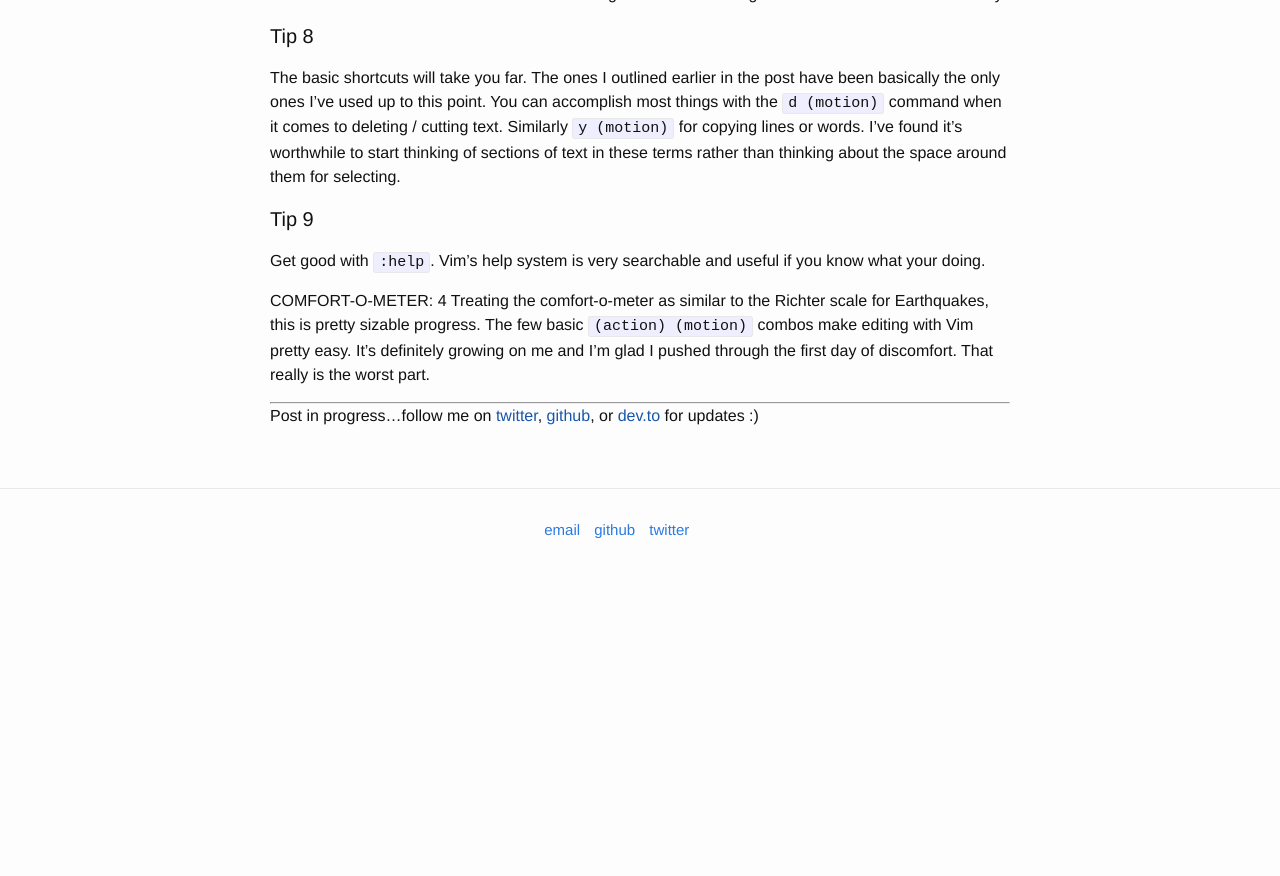
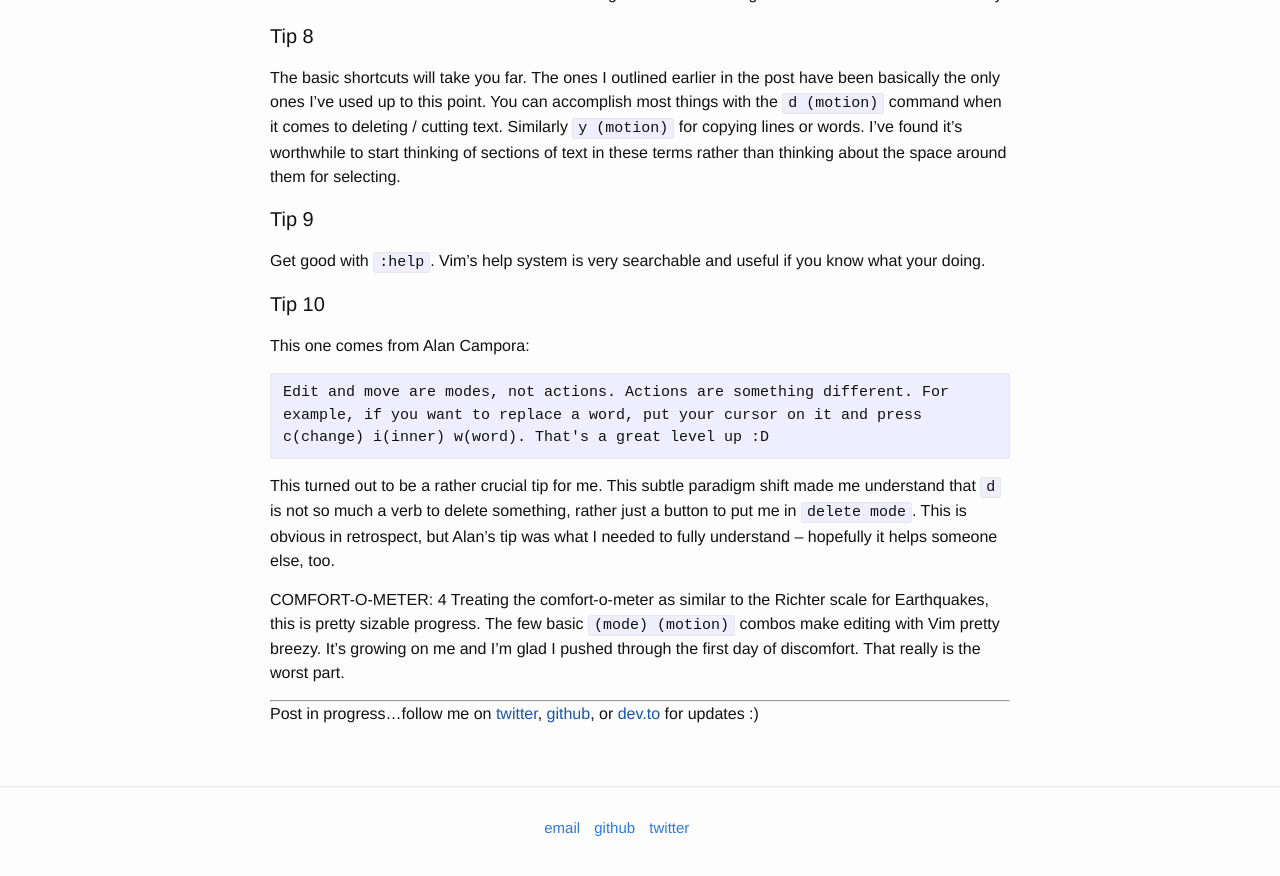
Before and after one commit to vincecampanale/blog, a Jekyll site: the page built from _posts/2017-08-01-first-two-weeks-vim.markdown, in a window 1280 px wide and 900 px high, scrolled down 3538 px. Shown: the top 876 px of the window. Built offline with Jekyll 4.4.1, drawn with Linux system fonts in a browser that asks for light colours; before the commit the page ends 4139 px from its top, so only the background shows below that.

Commit message:
post(two-weeks-vim): end of week 1 update

````diff
--- a/_posts/2017-08-01-first-two-weeks-vim.markdown
+++ b/_posts/2017-08-01-first-two-weeks-vim.markdown
@@ -117,8 +117,17 @@ The basic shortcuts will take you far. The ones I outlined earlier in the post h
 #### Tip 9
 Get good with `:help`. Vim's help system is very searchable and useful if you know what your doing.
 
+#### Tip 10
+This one comes from Alan Campora:
+```
+Edit and move are modes, not actions. Actions are something different. For example, if you want to replace a word, put your cursor on it and press c(change) i(inner) w(word). That's a great level up :D
+```
+
+This turned out to be a rather crucial tip for me. This subtle paradigm shift made me understand that `d` is not so much a verb to delete something, rather just a button to put me in `delete mode`. This is obvious in retrospect, but Alan's tip was what I needed to fully understand -- hopefully it helps someone else, too.
+
+
 COMFORT-O-METER: 4
-Treating the comfort-o-meter as similar to the Richter scale for Earthquakes, this is pretty sizable progress. The few basic `(action) (motion)` combos make editing with Vim pretty easy. It's definitely growing on me and I'm glad I pushed through the first day of discomfort. That really is the worst part.
+Treating the comfort-o-meter as similar to the Richter scale for Earthquakes, this is pretty sizable progress. The few basic `(mode) (motion)` combos make editing with Vim pretty breezy. It's growing on me and I'm glad I pushed through the first day of discomfort. That really is the worst part.
 
 
 ---
````
